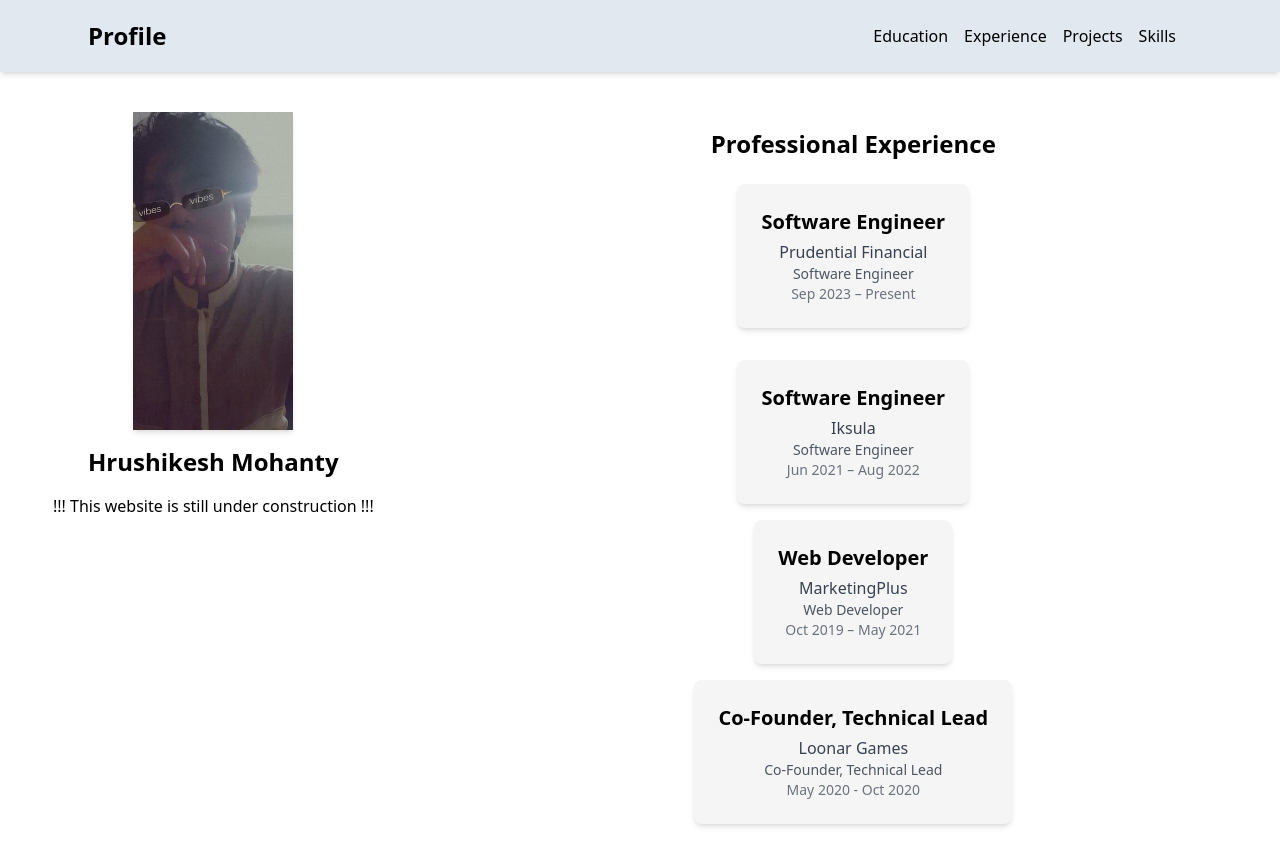
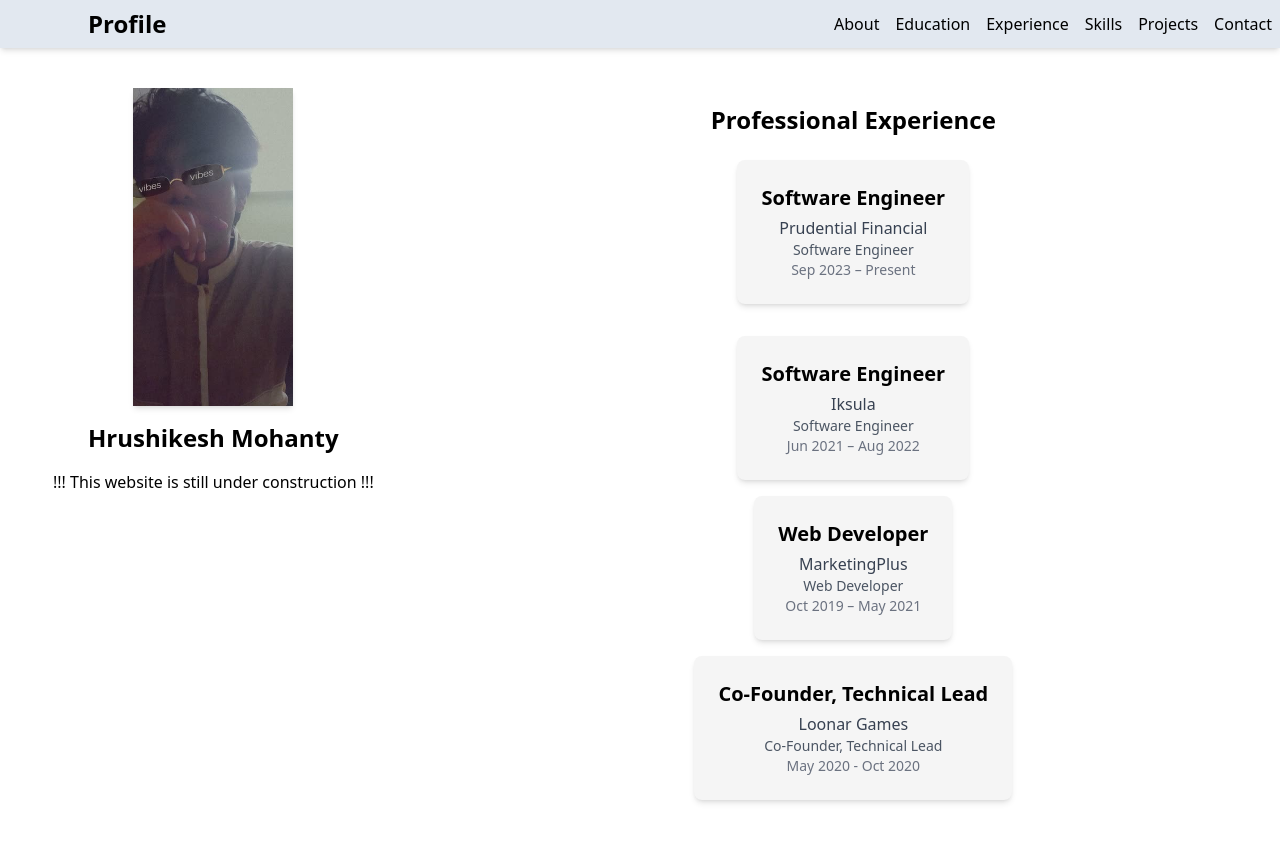
Before and after one commit to kakarot98/portfolio, a React (Vite) app: page /portfolio/experience in a window 1280 px wide. Shown: the top 866 px of the page. Built offline with nearby package versions, Linux system fonts and the light colour scheme.

Commit message:
changed readme and added hamburger menu

```diff
--- a/src/components/navbar/Navbar.jsx
+++ b/src/components/navbar/Navbar.jsx
@@ -1,19 +1,58 @@
-import React from 'react'
-import Education from '../education/Education';
-import Experience from '../experience/Experience';
-import Skills from '../skills/Skills';
+import React, {useState} from 'react'
 import { Link } from 'react-router-dom';
-import Project from '../projects/Project';
+
 
 const Navbar = () => {
+
+  const [isOpen, setIsOpen] = useState(false);
+
+  const toggleMenu = () => {
+    setIsOpen(!isOpen);
+  };
+
   return (
     <div className='flex flex-row flex-wrap justify-between items-center bg-slate-200 shadow-md p-2'>
       <h1 className='text-2xl ml-20 font-semibold hover:text-blue-500'><Link to={``}>Profile</Link></h1>
-      <div className='p-4 mr-20 flex flex-row justify-start gap-4 font-medium' >
+
+      {/* Hamburger button for mobile screens */}
+      <button
+          onClick={toggleMenu}
+          className="md:hidden block focus:outline-none"
+          aria-label="Toggle navigation menu"
+        >
+          {/* Simple Hamburger Icon */}
+          <svg className="w-6 h-6 text-gray-700" fill="none" stroke="currentColor" strokeWidth="2" viewBox="0 0 24 24">
+            <path strokeLinecap="round" strokeLinejoin="round" d="M4 6h16M4 12h16M4 18h16"/>
+          </svg>
+        </button>
+
+        <div className="hidden md:flex md:flex-row md:space-x-4 font-medium">
+          <Link to="/about" className="hover:text-blue-500">About</Link>
+          <Link to="/education" className="hover:text-blue-500">Education</Link>
+          <Link to="/experience" className="hover:text-blue-500">Experience</Link>
+          <Link to="/skills" className="hover:text-blue-500">Skills</Link>
+          <Link to="/project" className="hover:text-blue-500">Projects</Link>
+          <Link to="/contact" className="hover:text-blue-500">Contact</Link>
+        </div>
+
+
+      {/* <div className='p-4 mr-20 flex flex-row justify-start gap-4 font-medium' >
         <ul><Link to={'education'} className="hover:text-blue-500">Education</Link></ul>
         <ul><Link to={'experience'} className="hover:text-blue-500">Experience</Link></ul>
         <ul><Link to={`project`} className="hover:text-blue-500">Projects</Link></ul>
         <ul><Link to={'skills'} className="hover:text-blue-500">Skills</Link></ul>
+      </div> */}
+
+      {/* Mobile Menu (visible only if isOpen is true) */}
+      <div className={`md:hidden ${isOpen ? 'block' : 'hidden'} mt-4`}>
+        <div className="flex flex-col space-y-4 font-medium">
+          <Link to="/about" className="hover:text-blue-500" onClick={() => setIsOpen(false)}>About</Link>
+          <Link to="/education" className="hover:text-blue-500" onClick={() => setIsOpen(false)}>Education</Link>
+          <Link to="/experience" className="hover:text-blue-500" onClick={() => setIsOpen(false)}>Experience</Link>
+          <Link to="/skills" className="hover:text-blue-500" onClick={() => setIsOpen(false)}>Skills</Link>
+          <Link to="/project" className="hover:text-blue-500" onClick={() => setIsOpen(false)}>Projects</Link>
+          <Link to="/contact" className="hover:text-blue-500" onClick={() => setIsOpen(false)}>Contact</Link>
+        </div>
       </div>
     </div>
   )
```
Also changed, not shown: 1 other file (tests, documents, lock files or other folders).
